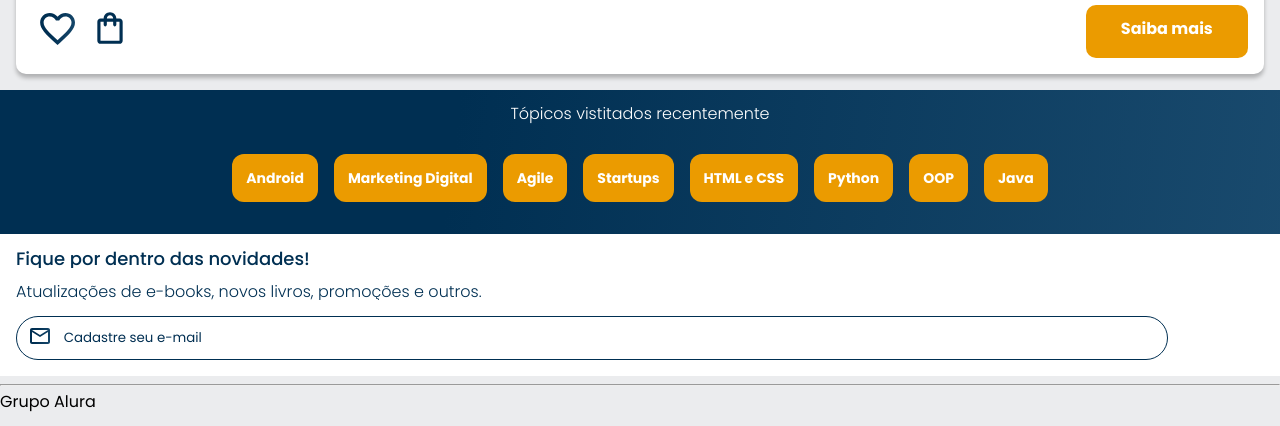
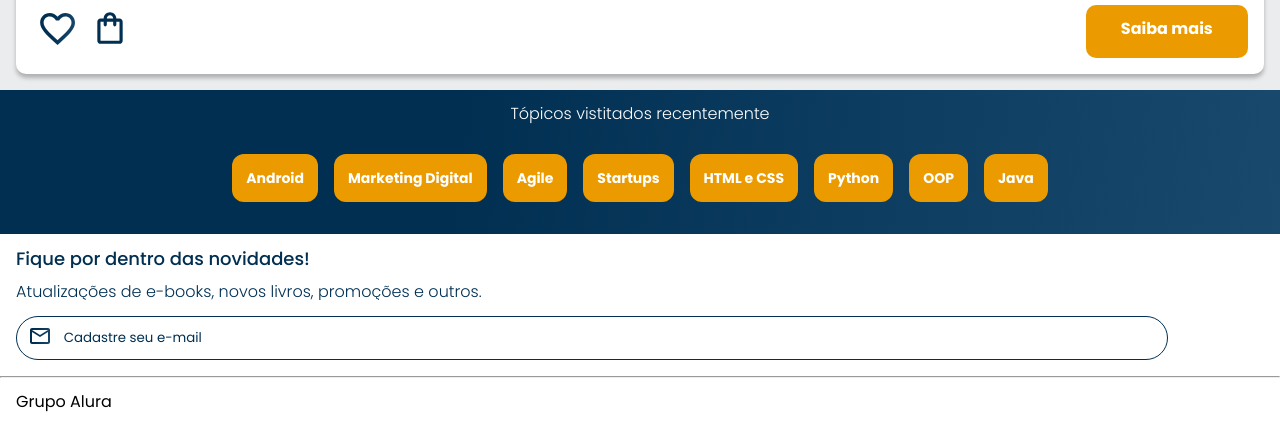
Before and after one commit to Estev0o/Alurabooks, a plain HTML site: page index.html in a window 1280 px wide. Shown: the part 2226-2652 px from the top of the page. Drawn offline with nearby package versions, Linux system fonts and the light colour scheme.

Commit message:
add footer formatted rodape

```diff
--- /dev/null
+++ b/Style/footer.css
@@ -0,0 +1,8 @@
+hr {
+    margin: 0;
+}
+
+.rodape {
+    background-color: var(--white);
+    padding: 1em;
+}
--- a/Style/style.css
+++ b/Style/style.css
@@ -3,6 +3,7 @@
 @import url("/Style/carrosel.css");
 @import url("/Style/topicos.css");
 @import url("/Style/contato.css");
+@import url("/Style/footer.css");
 
 :root {
     --bg-color: #ebecee;
```
